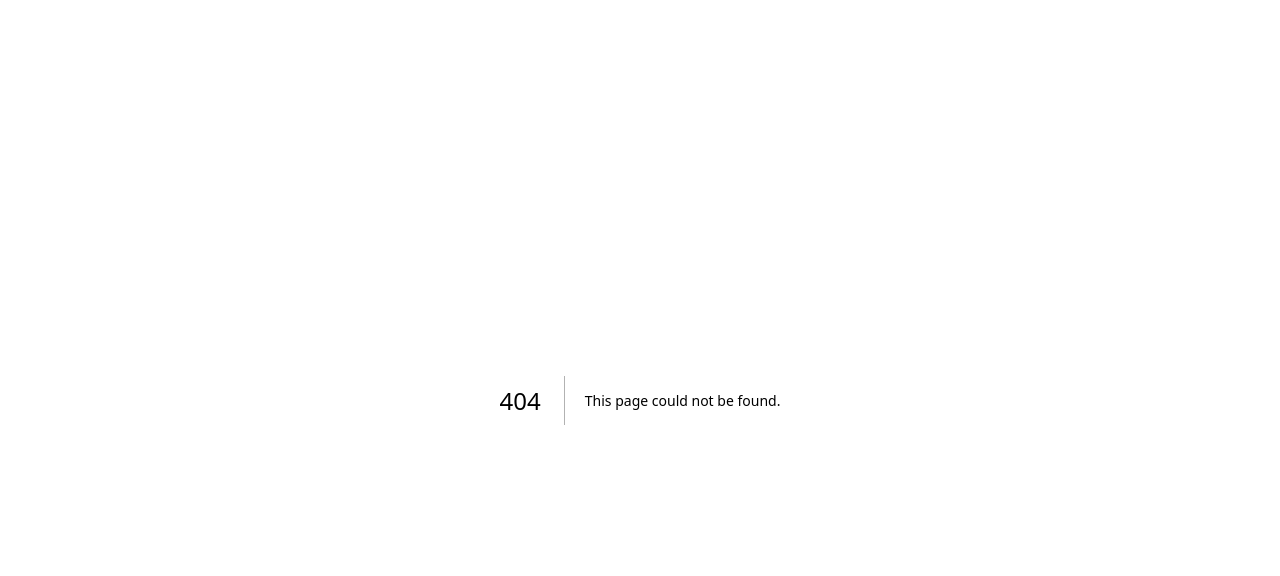
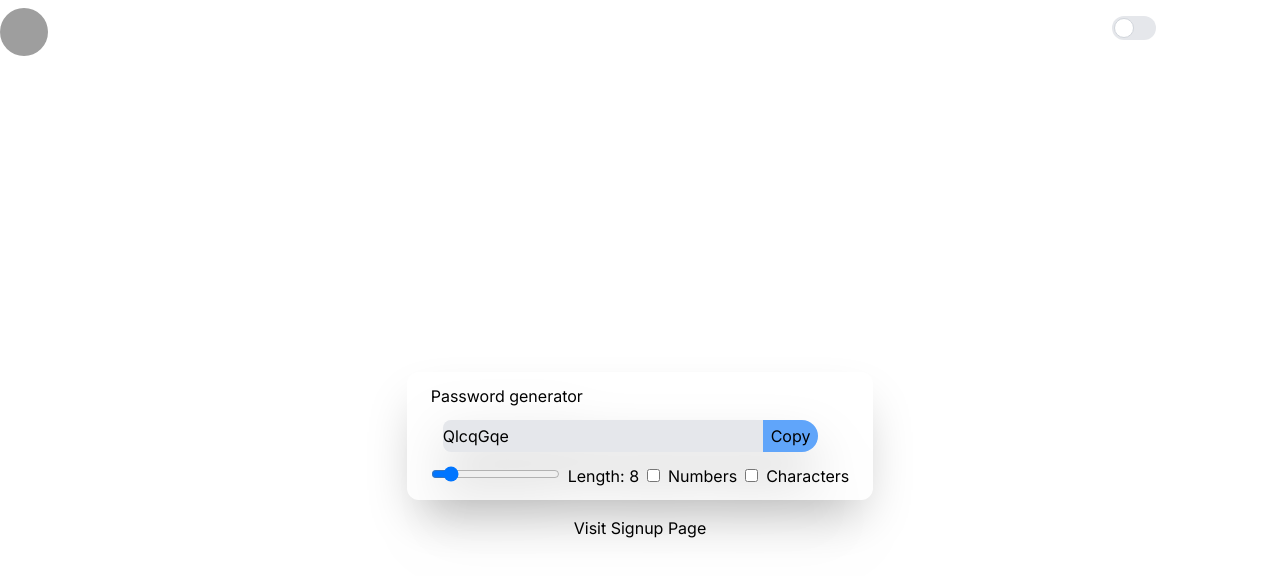
Before and after one commit to ankush-web-eng/Next-js-Project, a Next.js app: page /password-generator in a window 1280 px wide. Before the commit this address had no page. Shown: the top 576 px of the page. Built offline with nearby package versions, Linux system fonts and the light colour scheme; grey boxes are pictures that could not be loaded.

Commit message:
Toggle-Theme and Password-Generator added

```diff
--- a/src/app/globals.css
+++ b/src/app/globals.css
@@ -8,7 +8,7 @@
   --background-end-rgb: 255, 255, 255;
 }
 
-@media (prefers-color-scheme: dark) {
+@media (prefers-color-scheme: light) {
   :root {
     --foreground-rgb: 255, 255, 255;
     --background-start-rgb: 0, 0, 0;
--- a/src/app/login/page.jsx
+++ b/src/app/login/page.jsx
@@ -5,6 +5,7 @@ import axios from "axios";
 import { useRouter } from "next/navigation";
 import toast from "react-hot-toast";
 import Header from "@/components/navbar";
+import { ThemeProvider } from "@/contexts/theme";
 
 export default function LoginPage() {
   const router = useRouter();
@@ -41,10 +42,25 @@ export default function LoginPage() {
     }
   }, [user]);
 
+  const [themeMode, setThemeMode] = React.useState("light");
+
+  const darkTheme = () => {
+    setThemeMode("dark");
+  };
+
+  const lightTheme = () => {
+    setThemeMode("light");
+  };
+
+  useEffect(() => {
+    document.querySelector("html").classList.remove("dark", "light");
+    document.querySelector("html").classList.add(themeMode);
+  }, [themeMode]);
+
   return (
-    <>
+    <ThemeProvider value={{themeMode,lightTheme,darkTheme}}>
       <Header />
-      <div className="h-screen flex-col flex justify-center items-center bg-white text-black ">
+      <div className="h-screen flex-col flex justify-center items-center bg-white text-black dark:bg-black dark:text-white">
         <div className="flex-col flex justify-center rounded-lg py-4 px-8 drop-shadow-2xl shadow-stone-400 shadow-2xl mb-10">
           <div className="flex flex-col items-center justify-center">
             <h1 className="text-5xl font-serif">
@@ -54,12 +70,12 @@ export default function LoginPage() {
           </div>
           <br />
           <label className="pt-2 pb-1">Email</label>
-          <hr />
+          {/* <br /> */}
           <input
             id="email"
             type="email"
             value={user.email}
-            className="py-2 text-black px-2 rounded-lg border-2 border-black drop-shadow-2xl"
+            className="py-2 px-2 rounded-lg border-2 border-black drop-shadow-2xl text-black"
             placeholder="email"
             onChange={(e) => setUser({ ...user, email: e.target.value })}
           />
@@ -69,7 +85,7 @@ export default function LoginPage() {
             id="password"
             type="password"
             value={user.password}
-            className="py-2 text-black px-2 rounded-lg border-2 border-black drop-shadow-2xl"
+            className="py-2  px-2 rounded-lg border-2 border-black drop-shadow-2xl text-black"
             placeholder="password"
             onChange={(e) => setUser({ ...user, password: e.target.value })}
           />
@@ -91,13 +107,13 @@ export default function LoginPage() {
             className="bg-black border border-gray-300 mb-4 my-2 px-2 py-2 rounded-lg text-white
              hover:bg-gray-300 touch-pinch-zoom active:bg-green-500 hover:text-black drop-shadow-2xl"
           >
-            {buttonDisabled ? "No Login" : "Login"}
+            {/* {buttonDisabled ? "No Login" : "Login"} */}Login
           </button>
           <Link className="flex items-center justify-center animate-pulse" href="/signup">
             Visit Signup Page
           </Link>
         </div>
       </div>
-    </>
+    </ThemeProvider>
   );
 }
--- /dev/null
+++ b/src/app/password-generator/page.jsx
@@ -0,0 +1,122 @@
+"use client";
+
+import { useCallback, useEffect, useState } from "react";
+import React from "react";
+import Link from "next/link";
+import Header from "@/components/navbar";
+import { ThemeProvider } from "@/contexts/theme";
+
+function App() {
+  const [password, setPassword] = useState("");
+  const [length, setLength] = useState(8);
+  const [numbers, setNumbers] = useState(false);
+  const [characters, setCharacters] = useState(false);
+
+  const allInput = useCallback(() => {
+    let pass = "";
+    let str = "ABCDEFGHIJKLMNOPQRSTUVWXYZabcdefghijklmnopqrstuvwxyz";
+    if (numbers) str += "1234567890";
+    if (characters) str += "!@#$%&?";
+
+    for (let i = 1; i < length; i++) {
+      pass += str.charAt(Math.floor(Math.random() * str.length + 1));
+    }
+    setPassword(pass);
+  }, [length, numbers, characters]);
+
+  useEffect(() => {
+    allInput();
+  }, [length, characters, numbers]);
+
+  function textCopy() {
+    window.navigator.clipboard.writeText(password);
+    confirm("Password Copied");
+  }
+
+  function handleNumbers() {
+    if (numbers == true) {
+      setNumbers(false);
+    } else {
+      setNumbers(true);
+    }
+  }
+  function handleCharacters() {
+    if (characters == true) {
+      setCharacters(false);
+    } else {
+      setCharacters(true);
+    }
+  }
+
+  const [themeMode, setThemeMode] = React.useState("light");
+
+  const darkTheme = () => {
+    setThemeMode("dark");
+  };
+
+  const lightTheme = () => {
+    setThemeMode("light");
+  };
+
+  useEffect(() => {
+    document.querySelector("html").classList.remove("dark", "light");
+    document.querySelector("html").classList.add(themeMode);
+  }, [themeMode]);
+
+  return (
+    <ThemeProvider value={{themeMode,lightTheme,darkTheme}}>
+      <Header />
+      <div className="w-full h-screen items-center flex-col dark:bg-black dark:text-white flex justify-center bg-white text-black ">
+        <div className="px-6 py-3 w-fit h-fit rounded-xl shadow-2xl drop-shadow-2xl">
+          <h1>Password generator</h1>
+          <div className="p-3 ">
+            <input
+              type="text"
+              value={password}
+              className="rounded-l-lg bg-gray-200 w-80 text-black py-1 "
+              id="input1"
+              readOnly
+            />
+            <button
+              className="bg-blue-400 rounded-r-2xl px-2 py-1"
+              onClick={textCopy}
+            >
+              Copy
+            </button>
+          </div>
+          <div className="space-x-2">
+            <input
+              type="range"
+              min={6}
+              max={24}
+              value={length}
+              onChange={(e) => setLength(e.target.value)}
+              className="cursor-pointer"
+              id="range"
+            />
+            <label htmlFor="range">Length: {length}</label>
+            <input
+              type="checkbox"
+              defaultChecked={numbers}
+              id="numbers"
+              onChange={handleNumbers}
+            />
+            <label htmlFor="numbers">Numbers</label>
+            <input
+              type="checkbox"
+              id="characters"
+              defaultChecked={characters}
+              onChange={handleCharacters}
+            />
+            <label htmlFor="characters">Characters</label>
+          </div>
+        </div>
+        <Link href="/signup" className="py-4">
+          Visit Signup Page
+        </Link>
+      </div>
+    </ThemeProvider>
+  );
+}
+
+export default App;
--- a/src/app/profile/page.jsx
+++ b/src/app/profile/page.jsx
@@ -6,7 +6,8 @@ import { useRouter } from "next/navigation";
 import React from "react";
 import Link from "next/link";
 import ProfileNav from "@/components/profileNav";
-import Container from "@/components/container";
+import Container from "@/components/container";import { ThemeProvider } from "@/contexts/theme";
+``
 
 export default function ProfilePage() {
   // const router = useRouter();
@@ -30,10 +31,25 @@ export default function ProfilePage() {
   //   setData(res.data.data.username);
   // };
 
+  const [themeMode, setThemeMode] = React.useState("light");
+
+  const darkTheme = () => {
+    setThemeMode("dark");
+  };
+
+  const lightTheme = () => {
+    setThemeMode("light");
+  };
+
+  useEffect(() => {
+    document.querySelector("html").classList.remove("dark", "light");
+    document.querySelector("html").classList.add(themeMode);
+  }, [themeMode]);
+
   return (
-    <>
+    <ThemeProvider value={{themeMode,darkTheme,lightTheme}}>
       <ProfileNav />
-      <div className="h-screen flex flex-col justify-center text-black bg-white ">
+      <div className="h-screen flex flex-col justify-center text-black bg-white dark:bg-black dark:text-white">
         <div className="flex flex-row justify-around top-4">
           <Container
             image="https://encrypted-tbn0.gstatic.com/images?q=tbn:ANd9GcRotUMC3Rd-rdwJeBYxNiCG6e8RvB_Hq2706A&usqp=CAU"
@@ -61,7 +77,7 @@ export default function ProfilePage() {
           />
         </div>
       </div>
-    </>
+    </ThemeProvider>
   );
 }
 
--- a/src/app/signup/page.jsx
+++ b/src/app/signup/page.jsx
@@ -5,6 +5,7 @@ import axios from "axios";
 import { useRouter } from "next/navigation";
 import toast from "react-hot-toast";
 import Header from "@/components/navbar";
+import { ThemeProvider } from "../../contexts/theme";
 
 export default function SignUpPage() {
   const router = useRouter();
@@ -20,6 +21,7 @@ export default function SignUpPage() {
   const onSignup = async () => {
     try {
       setLoading(true);
+      setFailed("");
       const response = await axios.post("/api/users/signup", user, {
         headers: {
           "Content-Type": "application/JSON",
@@ -29,7 +31,7 @@ export default function SignUpPage() {
       toast.success("Signup Successful!");
       router.push("/login");
     } catch (error) {
-      setFailed("Invalid Credentials!")
+      setFailed("Invalid Credentials!");
       console.log("Signup Failed!!", error.response.data);
       toast.error("Signup Failed");
     } finally {
@@ -40,8 +42,8 @@ export default function SignUpPage() {
   useEffect(() => {
     if (
       user.username.length > 0 &&
-      user.email.length > 5 &&
-      user.password.length > 7
+      user.email.length > 3 &&
+      user.password.length > 3
     ) {
       setButtonDisabled(false);
     } else {
@@ -49,10 +51,25 @@ export default function SignUpPage() {
     }
   }, [user]);
 
+  const [themeMode, setThemeMode] = React.useState("light");
+
+  const darkTheme = () => {
+    setThemeMode("dark");
+  };
+
+  const lightTheme = () => {
+    setThemeMode("light");
+  };
+
+  useEffect(() => {
+    document.querySelector("html").classList.remove("dark", "light");
+    document.querySelector("html").classList.add(themeMode);
+  }, [themeMode]);
+
   return (
-    <>
+    <ThemeProvider value={{themeMode,darkTheme,lightTheme}}>
       <Header />
-      <div className="h-screen flex-col flex justify-center items-center bg-white text-black scroll-smooth">
+      <div className="h-screen flex-col flex justify-center items-center dark:bg-black dark:text-white bg-white text-black scroll-smooth">
         <div className="flex-col flex justify-center shadow-2xl drop-shadow-2xl shadow-stone-400  py-2 px-8  rounded-lg">
           <h1 className="text-5xl flex justify-center items-center font-serif">
             {loading ? "Processing" : "Signup"}
@@ -92,17 +109,26 @@ export default function SignUpPage() {
             onChange={(e) => setUser({ ...user, password: e.target.value })}
           />
           <br />
+          <Link
+            className="flex justify-center items-center pt-0"
+            href="/password-generator"
+          >
+            Password Generator
+          </Link>
           <button
             onClick={onSignup}
             className="bg-black border border-gray-300 mb-4 my-4 px-2 py-2 rounded-lg text-white hover:bg-gray-300 active:bg-green-500 hover:text-black"
           >
-            {buttonDisabled ? "No signup" : "signup"}
+            {/* {buttonDisabled ? "No signup" : "signup"} */}Signup
           </button>
-          <Link className="flex justify-center items-center animate-pulse" href="/login">
+          <Link
+            className="flex justify-center items-center animate-pulse"
+            href="/login"
+          >
             Visit Login Page
           </Link>
         </div>
       </div>
-    </>
+    </ThemeProvider>
   );
 }
--- a/src/components/container.jsx
+++ b/src/components/container.jsx
@@ -2,8 +2,8 @@ import React from "react";
 
 function Container(props) {
   return (
-    <div className="rounded-lg flex flex-col justify-center align-center bg-white shadow-xl text-black px-3 py-2 cursor-pointer">
-        <img src={props.image} alt="" className="rounded-md h-32 w-48 p-1" />
+    <div className="rounded-lg flex flex-col justify-center align-center bg-white shadow-xl text-black px-3 py-2 cursor-pointer hover:scale-x-125 hover:scale-y-125 ease-in-out duration-300">
+        <img src={props.image} alt="" className="rounded-lg h-32 w-48 p-1 " />
         <h1 className="text-serif font-semibold p-1">{props.name}</h1>
         <p className="text-italic flex justify-start p-1">{props.para}</p>
         <div className="flex flex-row p-2 justify-between">
--- a/src/components/navbar.jsx
+++ b/src/components/navbar.jsx
@@ -1,26 +1,68 @@
-"use client"
-import React from "react";
+"use client";
+import React, {useEffect} from "react";
+import useTheme from "@/contexts/theme";
+import { ThemeProvider } from "@/contexts/theme";
 
 export default function Header() {
+  let { themeMode, lightTheme, darkTheme } = useTheme();
+
+  const onChangeBtn = (e) => {
+    const darkModeStatus = e.currentTarget.checked;
+    if (darkModeStatus) {
+      darkTheme();
+    } else {
+      lightTheme();
+    }
+  };
+
+  const [themeMode1, setThemeMode1] = React.useState("light");
+
+  darkTheme = () => {
+    setThemeMode1("dark");
+  };
+
+  lightTheme = () => {
+    setThemeMode1("light");
+  };
+
+  useEffect(() => {
+    document.querySelector("html").classList.remove("dark", "light");
+    document.querySelector("html").classList.add(themeMode1);
+  }, [themeMode1]);
+
 
   return (
-    <>
-      <nav className="bg-white flex justify-between h-16">
+    <ThemeProvider value={{themeMode,lightTheme,darkTheme}}>
+      <nav className="bg-white flex justify-between h-16 dark:bg-black dark:text-white">
         <img
           className="h-12 w-12 rounded-full my-2"
-          src= "https://encrypted-tbn0.gstatic.com/images?q=tbn:ANd9GcRotUMC3Rd-rdwJeBYxNiCG6e8RvB_Hq2706A&usqp=CAU"
+          src="https://encrypted-tbn0.gstatic.com/images?q=tbn:ANd9GcRotUMC3Rd-rdwJeBYxNiCG6e8RvB_Hq2706A&usqp=CAU"
           alt=""
         />
         <ul className="flex justify-end space-x-6 ltr:px-3 my-4 mr-4">
-          <li className="text-black font-serif">
+          <li className=" cursor-pointer font-serif drop-shadow-1xl py-1 ease-in-out duration-500 rounded-full hover:bg-blue-400 hover:text-white px-2">
             About
           </li>
-          <li className="text-black font-serif">
+          <li className=" cursor-pointer font-serif drop-shadow-1xl py-1 ease-in-out duration-500 rounded-full hover:bg-blue-400 hover:text-white px-2">
             Contact
+          </li>
+          <li>
+            <label className="relative inline-flex items-center cursor-pointer">
+              <input
+                type="checkbox"
+                value=""
+                className="sr-only peer"
+                onChange={onChangeBtn}
+                checked={themeMode1 === "dark"}
+              />
+              <div className="w-11 h-6 bg-gray-200 peer-focus:outline-none peer-focus:ring-4 peer-focus:ring-blue-300 dark:peer-focus:ring-blue-800 rounded-full peer dark:bg-gray-700 peer-checked:after:translate-x-full peer-checked:after:border-white after:content-[''] after:absolute after:top-[2px] after:left-[2px] after:bg-white after:border-gray-300 after:border after:rounded-full after:h-5 after:w-5 after:transition-all dark:border-gray-600 peer-checked:bg-blue-600"></div>
+              <span className="ml-3 text-sm font-medium ">
+                Toggle Theme
+              </span>
+            </label>
           </li>
         </ul>
       </nav>
-
-    </>
+    </ThemeProvider>
   );
 }
--- a/src/components/profileNav.jsx
+++ b/src/components/profileNav.jsx
@@ -1,13 +1,14 @@
-"use client"
+"use client";
 import React, { useEffect, useState } from "react";
 import toast from "react-hot-toast";
 import { useRouter } from "next/navigation";
 import axios from "axios";
+import useTheme from "@/contexts/theme";
+import { ThemeProvider } from "@/contexts/theme";
 
 export default function ProfileNav() {
-
-    const router  = useRouter()
-    const [data,setData] = useState('')
+  const router = useRouter();
+  const [data, setData] = useState("");
 
   const dataFromUser = async () => {
     const res = await axios.get("/api/users/me");
@@ -15,9 +16,9 @@ export default function ProfileNav() {
     setData(res.data.data.username);
   };
 
-    useEffect(()=>{
-      dataFromUser()
-    })
+  useEffect(() => {
+    dataFromUser();
+  });
 
   const logout = async () => {
     try {
@@ -31,27 +32,69 @@ export default function ProfileNav() {
     }
   };
 
+  const { themeMode, lightTheme, darkTheme } = useTheme();
+
+  const onChangeBtn = (e) => {
+    const darkModeStatus = e.currentTarget.checked;
+    if (darkModeStatus) {
+      darkTheme();
+    } else {
+      lightTheme();
+    }
+  };
+
+  const [themeMode1, setThemeMode1] = React.useState("light");
+
+  darkTheme = () => {
+    setThemeMode1("dark");
+  };
+
+  lightTheme = () => {
+    setThemeMode1("light");
+  };
+
+  useEffect(() => {
+    document.querySelector("html").classList.remove("dark", "light");
+    document.querySelector("html").classList.add(themeMode1);
+  }, [themeMode1]);
+
   return (
-    <>
+    <ThemeProvider value={{ themeMode, lightTheme, darkTheme }}>
       <nav className="bg-white flex justify-between h-16">
         <img
           className="h-12 w-12 rounded-full my-2 cursor-crosshair"
-          src= "https://encrypted-tbn0.gstatic.com/images?q=tbn:ANd9GcRotUMC3Rd-rdwJeBYxNiCG6e8RvB_Hq2706A&usqp=CAU"
+          src="https://encrypted-tbn0.gstatic.com/images?q=tbn:ANd9GcRotUMC3Rd-rdwJeBYxNiCG6e8RvB_Hq2706A&usqp=CAU"
           alt=""
         />
         <ul className="flex justify-end space-x-6 ltr:px-3 my-4  mr-4 ">
-          <li className="text-black cursor-pointer font-serif drop-shadow-1xl py-1 rounded-full hover:bg-blue-400 hover:text-white px-2 ">
+          <li className="text-black cursor-pointer font-serif drop-shadow-1xl py-1 ease-in-out duration-500 rounded-full hover:bg-blue-400 hover:text-white px-2 ">
             About
           </li>
-          <li className="text-black cursor-pointer font-serif drop-shadow-1xl py-1 rounded-full hover:bg-blue-400 hover:text-white px-2">
+          <li className="text-black cursor-pointer font-serif drop-shadow-1xl py-1 ease-in-out duration-500 rounded-full hover:bg-blue-400 hover:text-white px-2">
             Contact
           </li>
-          <li className="text-black cursor-pointer font-serif drop-shadow-1xl py-1 rounded-full hover:bg-blue-400 hover:text-white px-2">
-            <button className="active:text-red-500" onClick={logout}>Logout({data})</button>
+          <li className="text-black cursor-pointer font-serif drop-shadow-1xl py-1 ease-in-out duration-500 rounded-full hover:bg-blue-400 hover:text-white px-2">
+            <button className="active:text-red-500" onClick={logout}>
+              Logout({data})
+            </button>
+          </li>
+          <li>
+            <label className="relative inline-flex items-center cursor-pointer">
+              <input
+                type="checkbox"
+                value=""
+                className="sr-only peer"
+                onChange={onChangeBtn}
+                checked={themeMode === "dark"}
+              />
+              <div className="w-11 h-6 bg-gray-200 peer-focus:outline-none peer-focus:ring-4 peer-focus:ring-blue-300 dark:peer-focus:ring-blue-800 rounded-full peer dark:bg-gray-700 peer-checked:after:translate-x-full peer-checked:after:border-white after:content-[''] after:absolute after:top-[2px] after:left-[2px] after:bg-white after:border-gray-300 after:border after:rounded-full after:h-5 after:w-5 after:transition-all dark:border-gray-600 peer-checked:bg-blue-600"></div>
+              <span className="ml-3 text-sm font-medium text-gray-900">
+                Toggle Theme
+              </span>
+            </label>
           </li>
         </ul>
       </nav>
-
-    </>
+    </ThemeProvider>
   );
 }
--- /dev/null
+++ b/src/contexts/theme.js
@@ -0,0 +1,12 @@
+import { createContext, useContext } from "react";
+
+const ThemeContext = createContext({
+  themeMode: "light",
+  darkTheme: () => {},
+  lightTheme: () => {},
+});
+
+export const ThemeProvider = ThemeContext.Provider;
+export default function useTheme() {
+  return useContext(ThemeContext);
+}
--- a/tailwind.config.js
+++ b/tailwind.config.js
@@ -5,6 +5,7 @@ module.exports = {
     './src/components/**/*.{js,ts,jsx,tsx,mdx}',
     './src/app/**/*.{js,ts,jsx,tsx,mdx}',
   ],
+  darkMode: 'class',
   theme: {
     extend: {
       backgroundImage: {
```
Lines whose indentation alone changed are shown as unchanged.
